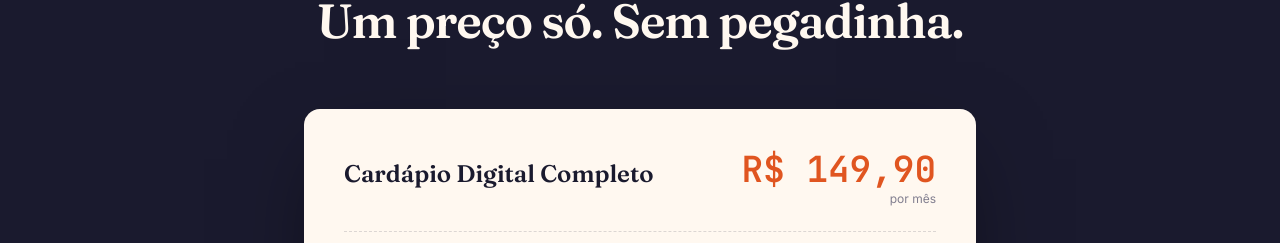
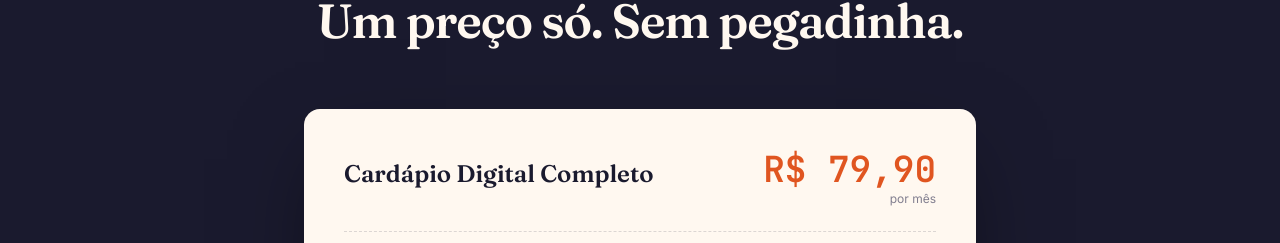
Before and after one commit to jorgeguto87/portal_eucardapio, a React (Vite) app: page / in a window 1280 px wide. Shown: the part 2928-3171 px from the top of the page. Built offline with nearby package versions, Linux system fonts and the light colour scheme; no server answers.

Commit message:
Update pricing from R$ 149,90 to R$ 79,90

```diff
--- a/src/components/Pricing.jsx
+++ b/src/components/Pricing.jsx
@@ -57,7 +57,7 @@ export default function Pricing() {
               Cardápio Digital Completo
             </span>
             <div className="text-right shrink-0">
-              <span className="font-[family-name:var(--font-mono)] text-3xl md:text-4xl font-bold text-ember-dark">R$ 149,90</span>
+              <span className="font-[family-name:var(--font-mono)] text-3xl md:text-4xl font-bold text-ember-dark">R$ 79,90</span>
               <span className="block text-xs text-ink-soft/60 mt-0.5">por mês</span>
             </div>
           </div>
```
